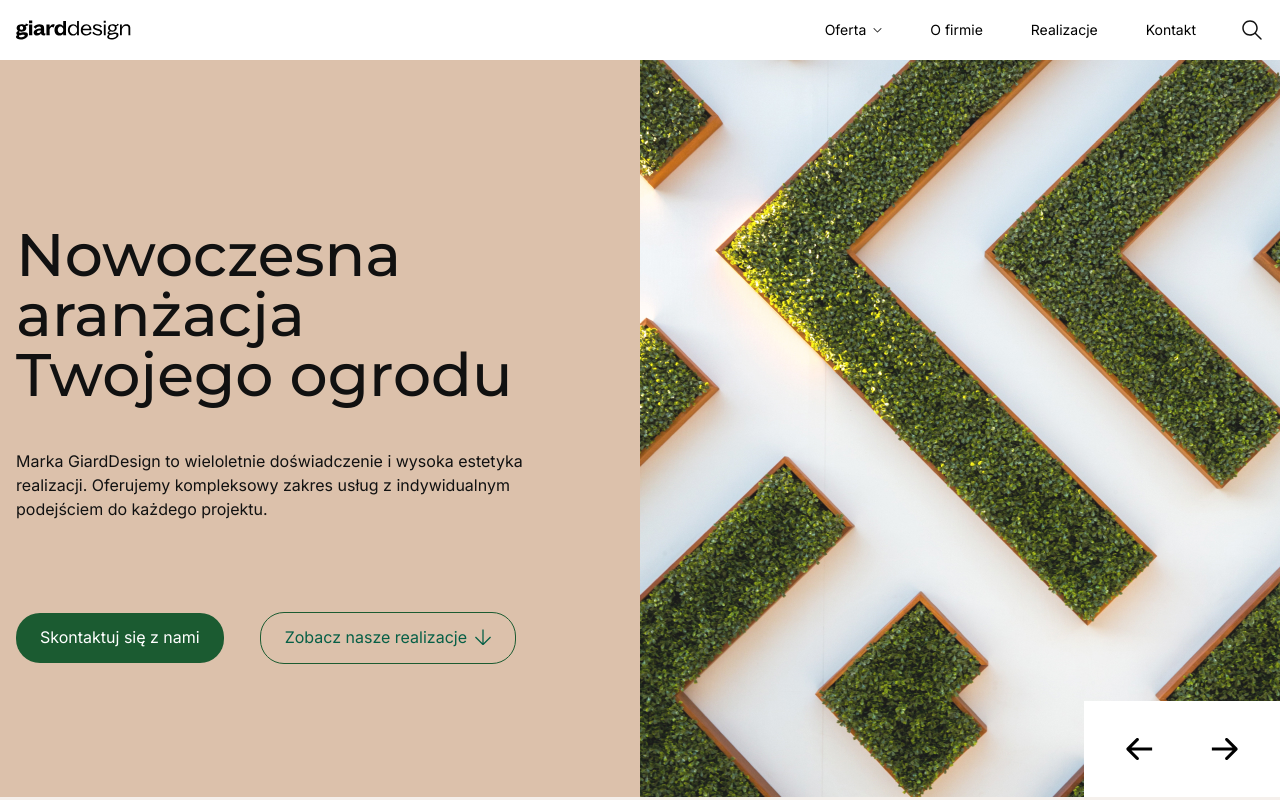
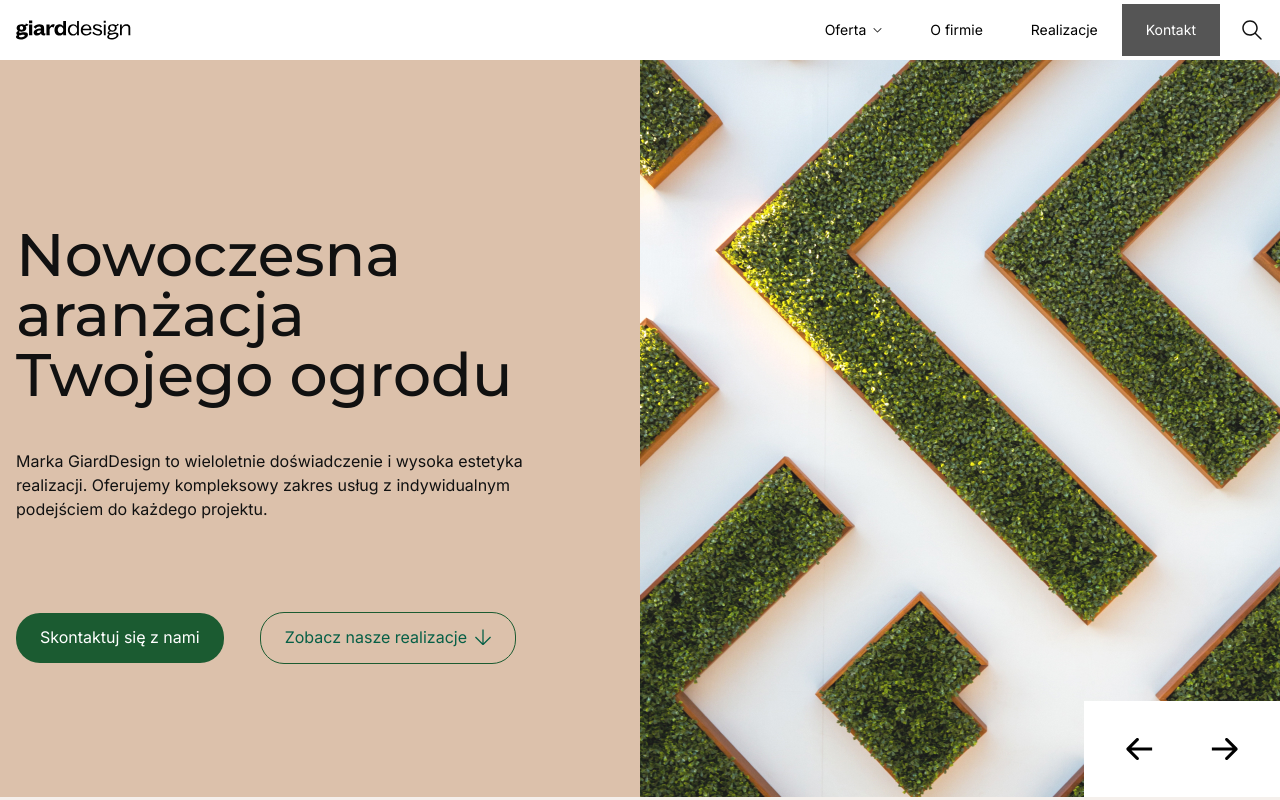
Before and after one commit to potocki92/zadanie-rekrutacyjne, a website built with Parcel: page src/index.html in a window 1280 px wide. Shown: the top 800 px of the page. Built offline with nearby package versions, Linux system fonts and the light colour scheme; no server answers; files whose address does not match are found by name.

Commit message:
update/navigation
Aktualizacja nawigacji.
Do każdego tagu <a> został dodany atrybut "data-nav" dzięki czemu teraz na podstawie tego atrybutu sprawdzana jest sekcja lub footer.

```diff
--- a/src/js/navigation.js
+++ b/src/js/navigation.js
@@ -53,20 +53,34 @@
   });
 
   const sections = document.querySelectorAll("section");
+  const footer = document.querySelector("footer");
+
+  /**
+   * Funkcja wywoływana przy przewijaniu strony. Aktualizuje stan nawigacji na podstawie aktualnie widocznych sekcji.
+   * @function
+   * @global
+   */
   window.onscroll = () => {
     let current = "";
 
     sections.forEach((section) => {
       const sectionTop = section.offsetTop;
-      if (pageYOffset >= sectionTop - 60) {
+      if (pageYOffset >= sectionTop - 160) {
         current = section.getAttribute("id");
       }
     });
 
-    menuItems.forEach((a) => {
-      a.classList.remove("active");
-      if (a.classList.contains(current)) {
-        a.classList.add("active");
+    if (footer && pageYOffset + window.innerHeight >= footer.offsetTop) {
+      current = footer.getAttribute("id");
+    }
+
+    menuItems.forEach((item) => {
+      const link = item.querySelector("a");
+      if (link) {
+        item.classList.remove("active");
+        if (link.getAttribute("data-nav") === current) {
+          item.classList.add("active");
+        }
       }
     });
   };
--- a/src/partials/header.html
+++ b/src/partials/header.html
@@ -18,7 +18,7 @@
           <li
             class="cursor-pointer offer list-none px-6 py-4 dropbtn flex items-center gap-[7px]"
           >
-            <a href="#offer">Oferta </a
+            <a href="#offer" data-nav="offer">Oferta </a
             ><svg width="9" height="5">
               <use href="./images/svg/oferta-icon.svg#oferta"></use>
             </svg>
@@ -30,13 +30,13 @@
           </div>
         </div>
         <li class="flex cursor-pointer about">
-          <a class="px-6 py-4" href="#about">O firmie</a>
+          <a class="px-6 py-4" href="#about" data-nav="about">O firmie</a>
         </li>
         <li class="flex cursor-pointer realizations">
-          <a class="px-6 py-4" href="#realizations">Realizacje</a>
+          <a class="px-6 py-4" href="#realizations" data-nav="realizations">Realizacje</a>
         </li>
         <li class="flex cursor-pointer contact">
-          <a class="px-6 py-4" href="#contact">Kontakt</a>
+          <a class="px-6 py-4" href="#contact" data-nav="contact">Kontakt</a>
         </li>
         <li class="pl-6 search-container mt-4 md:mt-0 justify-end">
           <input id="search-input" class="search-input" />
```
